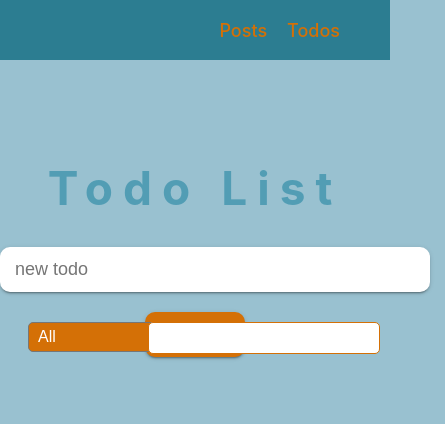
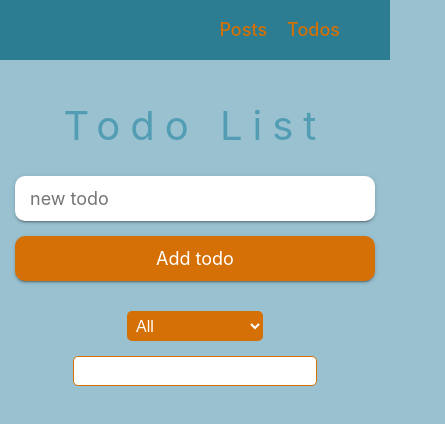
Before and after one commit to dekkumo/my-react-project, a React (Create React App) app: page / in a window 390 px wide. Shown: the top 424 px of the page, 445 px wide, since content can reach past the window. Built offline with nearby package versions, Linux system fonts and the light colour scheme.

Commit message:
added breakpoints

```diff
--- a/src/App.css
+++ b/src/App.css
@@ -1,8 +1,14 @@
-#root {
-
-}
 .App {
   text-align: center;
-
+  max-width: 1200px;
+  width: 100%;
+  padding: 0 15px;
   margin: 0 auto;
+  position: relative;
 }
+.header {
+  width: 100%;
+  height: 60px;
+  background-color: #2c7d91;
+  margin-bottom: 46px;
+}
--- a/src/App.js
+++ b/src/App.js
@@ -10,6 +10,8 @@ import { Error } from './components/pages/error/Error';
 function App() {
 
   return (
+    <div>
+      <div className='header'></div>
       <div className='App'>
         <BrowserRouter>
           <Header />
@@ -21,6 +23,7 @@ function App() {
           </Routes>
         </BrowserRouter>
       </div>
+    </div>
   );
 }
 
--- a/src/components/header/Header.module.css
+++ b/src/components/header/Header.module.css
@@ -1,11 +1,10 @@
 .header {
+  position: absolute;
+  top: -85px;
+  right: 0;
   display: flex;
   align-items: center;
   justify-content: flex-end;
-  width: 100%;
-  height: 60px;
-  background-color: #2c7d91;
-  margin-bottom: 100px;
 }
 .container__link {
   padding-right: 50px;
--- a/src/components/pages/postPage/PostDetails.module.css
+++ b/src/components/pages/postPage/PostDetails.module.css
@@ -3,18 +3,18 @@
 .container__post {
   background-color: #fff;
   padding: 20px 50px;
-  margin: 0 50px 30px 50px;
+  margin-bottom: 30px;
   box-shadow: 0px 3px 1px -2px rgb(0 0 0 / 20%), 0px 2px 2px 0px rgb(0 0 0 / 14%), 0px 1px 5px 0px rgb(0 0 0 / 12%);
   border-radius: 10px;
 }
 .title {
   color: #bc5c00;
   font-size: 28px;
-  margin-top: 0px;
+  font-weight: 500;
+  margin-bottom: 10px;
 }
 .body {
   color: #d47006;
-  font-weight: 500;
   font-size: 22px;
 }
 .button {
@@ -30,3 +30,23 @@
   cursor: pointer;
   background-color: #529db4;
 }
+
+@media(max-width: 545px) {
+  .container__post {
+    padding: 15px 20px;
+  }
+  .title {
+    font-size: 24px;
+  }
+  .body {
+    font-size: 18px;
+  }
+}
+@media(max-width: 408px) {
+  .title {
+    font-size: 22px;
+  }
+  .body {
+    font-size: 16px;
+  }
+}
--- a/src/components/pages/postPage/PostsPage.module.css
+++ b/src/components/pages/postPage/PostsPage.module.css
@@ -2,6 +2,7 @@
   color: #529db4;
   letter-spacing: 10px;
   font-size: 46px;
+  margin-bottom: 30px;
 }
 .post__container {
   max-width: 800px;
@@ -13,7 +14,7 @@
   border: 1px solid #529db4;
   border-radius: 5px;
   margin-bottom: 20px;
-  padding: 10px 15px;
+  padding: 20px 25px;
   background-color: #fff;
   box-shadow: 0px 3px 1px -2px rgb(0 0 0 / 20%), 0px 2px 2px 0px rgb(0 0 0 / 14%), 0px 1px 5px 0px rgb(0 0 0 / 12%);
 }
@@ -43,15 +44,17 @@
 }
 .list_pg {
   display: flex;
-  gap: 5px;
+  gap: 10px;
   justify-content: center;
-  padding-left: 0;
+  margin-bottom: 20px;
 }
 .li__pg {
+  display: flex;
+  justify-content: center;
+  align-items: center;
   list-style: none;
-  width: 20px;
-  height: 20px;
-  padding: 5px;
+  width: 30px;
+  height: 30px;
   font-weight: 500;
   color: #2c7d91;
   border: 2px solid #529db4;
@@ -82,3 +85,19 @@
   cursor: pointer;
   background-color: #529db4;
 }
+
+@media(max-width: 428px) {
+  .title__main {
+    font-size: 40px;
+  }
+}
+@media(max-width: 408px) {
+  .list_pg {
+    gap: 5px;
+  }
+  .li__pg {
+    width: 25px;
+    height: 25px;
+  }
+
+}
--- a/src/components/pages/todoPage/TodosPage.module.css
+++ b/src/components/pages/todoPage/TodosPage.module.css
@@ -1,5 +1,11 @@
 .title {
-    font-size: 46px;
-    letter-spacing: 10px;
-    color: #529db4;
+  font-size: 46px;
+  letter-spacing: 10px;
+  color: #529db4;
+  margin-bottom: 30px;
 }
+@media(max-width: 428px) {
+  .title {
+    font-size: 40px;
+  }
+}
--- a/src/components/pages/todoPage/form/Form.jsx
+++ b/src/components/pages/todoPage/form/Form.jsx
@@ -13,6 +13,7 @@ export const Form = forwardRef((props, ref) => {
 
   return (
     <form className={classes.form} onSubmit={props.handleSubmit}>
+      <div className={classes.container__add}>
         <input
           className={classes.input}
           required
@@ -27,7 +28,9 @@ export const Form = forwardRef((props, ref) => {
         >
         Add todo
       </button>
+      </div>
 
+      <div className={classes.container__search}>
         <select className={classes.select} onChange={selectTodo}>
           <option value="All">All</option>
           <option value="Completed">Completed</option>
@@ -35,6 +38,7 @@ export const Form = forwardRef((props, ref) => {
         </select>
 
         <input className={classes.searchInput} onInput={searchTodo} />
+      </div>
     </form>
   )
 })
--- a/src/components/pages/todoPage/form/Form.module.css
+++ b/src/components/pages/todoPage/form/Form.module.css
@@ -1,22 +1,26 @@
 .form {
-  position: relative;
-  max-width: 600px;
-  margin: 0 auto;
+}
+.container__add {
+  margin-bottom: 30px;
+}
+.container__search {
+  margin-bottom: 100px;
 }
 .input {
-  margin: 0 15px 20px 0;
+  margin-right: 15px;
   padding: 0 15px;
   height: 45px;
-  width: 400px;
+  max-width: 400px;
+  width: 100%;
   font-size: 18px;
-  border: none;
   border-radius: 10px;
   color: #979ca7;
   box-shadow: 0px 3px 1px -2px rgb(0 0 0 / 20%), 0px 2px 2px 0px rgb(0 0 0 / 14%), 0px 1px 5px 0px rgb(0 0 0 / 12%);
 }
 .button {
   height: 45px;
-  width: 100px;
+  max-width: 100px;
+  width: 100%;
   border-radius: 10px;
   border: none;
   color: #fff;
@@ -30,25 +34,55 @@
   cursor: pointer;
 }
 .select {
-  position: absolute;
   left: 28px;
   top: 75px;
-  width: 180px;
+  max-width: 194px;
+  width: 100%;
   height: 30px;
   border-radius: 5px;
   background-color: #d47006;
   color: #fff;
   padding-left: 5px;
   font-size: 16px;
+  margin-right: 20px;
 }
 .searchInput {
-  position: absolute;
   top: 75px;
   left: 38%;
   height: 30px;
-  width: 200px;
+  max-width: 300px;
+  width: 100%;
   color: #366d6f;
   padding: 0 15px;
   border-radius: 5px;
   border: 1px solid #d47006;
 }
+
+@media(max-width: 545px) {
+  .input {
+    margin-bottom: 15px;
+    margin-right: 0;
+  }
+  .button {
+    max-width: 400px;
+    width: 100%;
+  }
+  .select {
+    max-width: 136px;
+    width: 100%;
+  }
+  .searchInput {
+    max-width: 244px;
+    width: 100%;
+  }
+}
+@media(max-width: 428px) {
+  .select {
+    margin-right: 0;
+  }
+}
+@media(max-width: 408px) {
+  .select {
+    margin-bottom: 15px;
+  }
+}
--- a/src/components/pages/todoPage/todos/Todos.module.css
+++ b/src/components/pages/todoPage/todos/Todos.module.css
@@ -1,5 +1,4 @@
 .container__todos {
-  margin-top: 116px;
 }
 .container__modal {
   display: flex;
@@ -7,9 +6,12 @@
   align-items: center;
 }
 .btn__container {
+  display: flex;
+  gap: 20px;
 }
 .input__modal {
-  width: 340px;
+  max-width: 340px;
+  width: 100%;
   height: 30px;
   margin-bottom: 15px;
   border-radius: 10px;
@@ -19,10 +21,8 @@
 }
 .btn__modal {
   width: 70px;
-  margin-right: 20px;
   padding: 10px;
   border-radius: 10px;
-  border: none;
   background-color: #d47006;
   color: #fff;
   transition: all 0.5s ease 0s;
--- a/src/components/pages/todoPage/todos/todo/Todo.module.css
+++ b/src/components/pages/todoPage/todos/todo/Todo.module.css
@@ -5,7 +5,8 @@
   margin: 0 auto 15px;
   padding: 0 15px;
   text-align: left;
-  width: 510px;
+  max-width: 518px;
+  width: 100%;
   height: 40px;
   border: 1px solid #d47006;
   border-radius: 10px;
@@ -19,13 +20,11 @@
   margin-left: 5px;
 }
 .btn__todo {
-  background-color: #ebab67;
-  border: none;
   border-radius: 5px;
   transition: all 0.5s ease 0s;
 }
 .btn__todo:hover {
-  background-color: #d47006;
+  background-color: #ebab67;
   cursor: pointer;
 }
 .text__todo {
--- a/src/components/utils/modal/MyModal.module.css
+++ b/src/components/utils/modal/MyModal.module.css
@@ -5,13 +5,15 @@
   bottom: 0;
   left: 0;
   display: none;
+  padding: 0 15px;
   background-color: rgba(0,0,0,0.5);
 }
 .content {
   padding: 25px;
   background-color: #fff;
   border-radius: 16px;
-  min-width: 250px;
+  max-width: 390px;
+  width: 100%;
 }
 .modal.active {
   display: flex;
--- a/src/index.css
+++ b/src/index.css
@@ -14,6 +14,41 @@ code {
     monospace;
 }
 
-input {
-  outline: none;
+#root {
+  min-height: 100%;
+  overflow: hidden;
+  display: flex;
+  flex-direction: column;
 }
+
+* {
+  padding: 0;
+  margin: 0;
+  border: 0;
+}
+*,*:before, *:after {
+  -moz-box-sizing: border-box;
+  -webkit-box-sizing: border-box;
+  box-sizing: border-box;
+}
+:focus, :active {outline: none;}
+a:focus, a:active {outline: none;}
+nav,footer,header,aside {display: block;}
+html,body {
+  height: 100%;
+  width: 100%;
+  font-style: 100%;
+  line-height: 1;
+  font-style: 14px;
+  -ms-text-size-adjust: 100%;
+  -moz-text-size-adjust: 100%;
+  -webkit-text-size-adjust: 100%;
+}
+input,button,textarea {font-family: inherit;}
+input::-ms-clear {display: none;}
+button {cursor: pointer;}
+button::-moz-focus-inner {padding: 0; border: 0;}
+a, a:visited {text-decoration: none;}
+ul li {list-style: none;}
+img {vertical-align: top;}
+h1,h2,h3,h5,h6 {font-size: inherit;font-weight: 400;}
```
Lines whose indentation alone changed are shown as unchanged.
